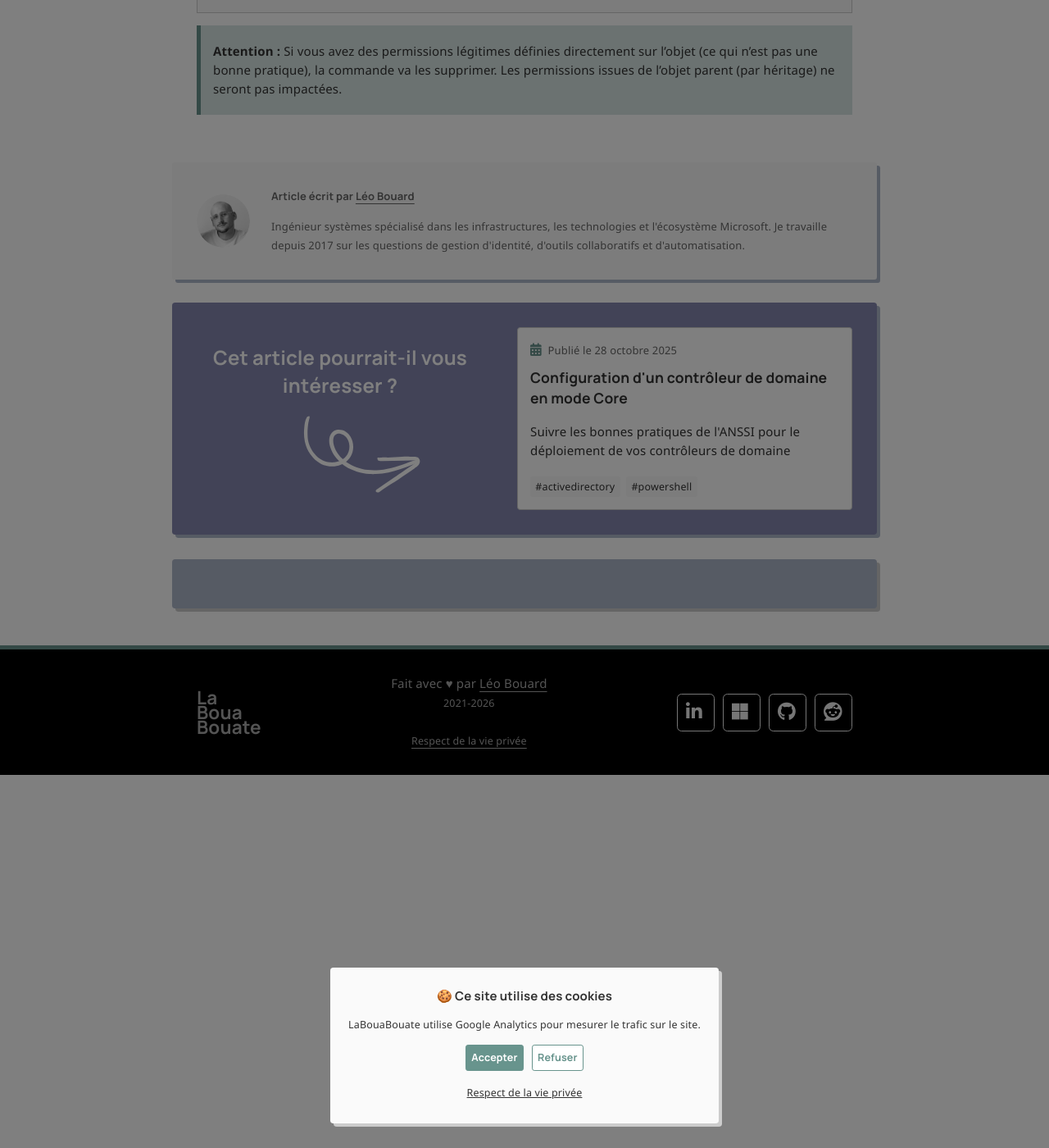
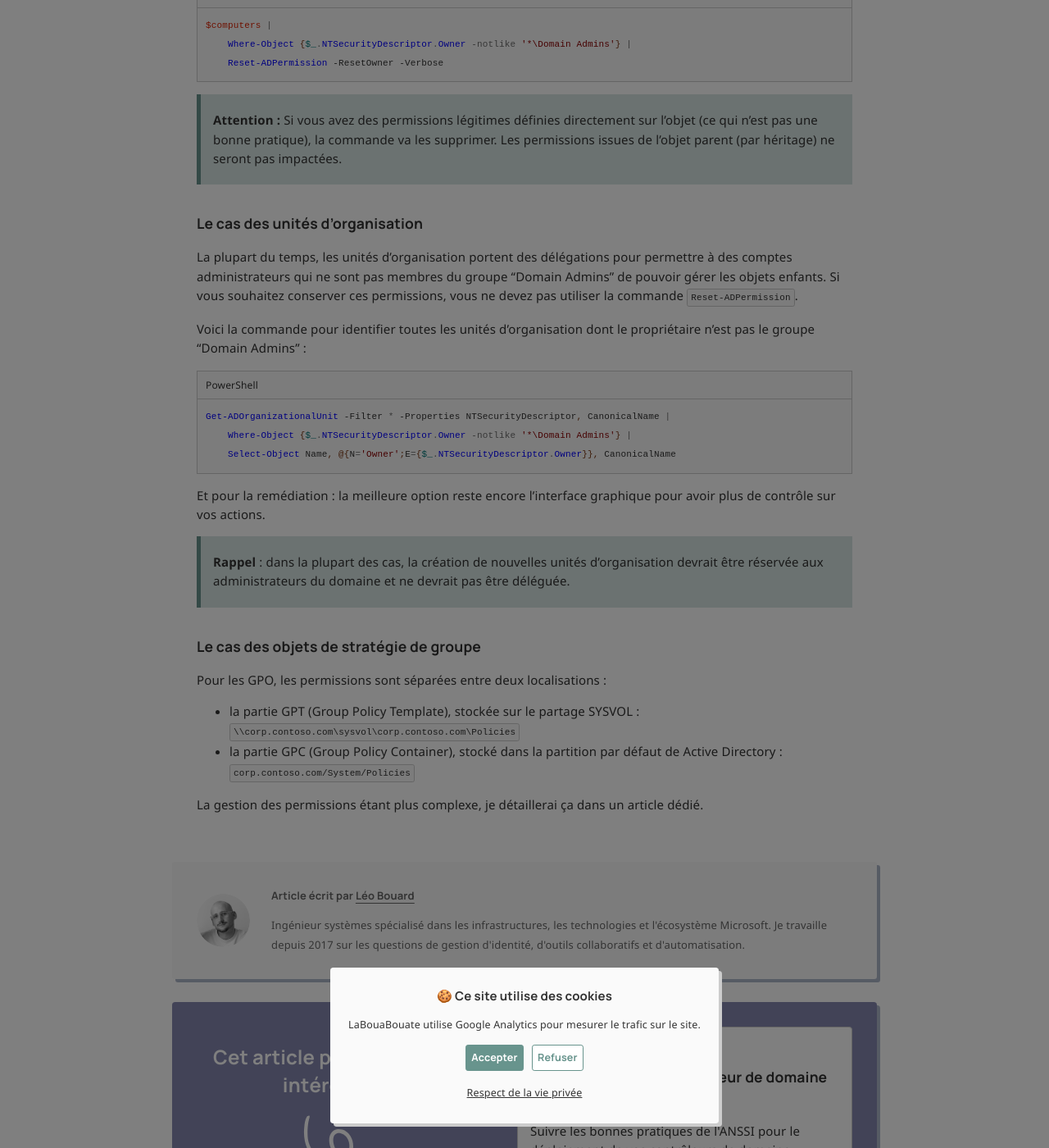
Before and after one commit to leobouard/leobouard.github.io, a Jekyll site: the page built from _posts/2026/2026-01-22-reset-owner.md, in a window 1280 px wide and 1400 px high, scrolled down 2594 px. Shown: the whole window at 82% size. Built offline with Jekyll 4.4.1, drawn with Linux system fonts in a browser that asks for light colours; nearby versions of some CDN libraries; some web fonts are replaced; comment, search, counter and statistics services are not loaded; some of the changed text lies outside the part shown.

Commit message:
Update 2026-01-22-reset-owner.md

````diff
--- a/_posts/2026/2026-01-22-reset-owner.md
+++ b/_posts/2026/2026-01-22-reset-owner.md
@@ -9,13 +9,13 @@ listed: true
 
 Dans Active Directory, si le créateur d'un objet n'est pas membre du groupe "Domain Admins", le propriétaire de l'objet restera celui qui l'a créé. Par exemple, si le compte "T2 - John Smith" ajoute l'ordinateur "VFX751" dans le domaine, il restera le propriétaire de l'objet Active Directory.
 
-Être propriétaire d'un objet dans Active Directory donne la permission de modifier les permissions appliquées à celui-ci.
+Être propriétaire d'un objet dans Active Directory donne la possibilité de modifier les permissions appliquées à celui-ci.
 
 La plupart du temps ce n'est pas grave, puisque si un compte a pu créer un objet, il n'y a rien de dangereux au fait qu'il en soit administrateur. Mais si jamais l'objet créé gagne en privilèges ou que le créateur de l'objet perd en privilèges, **l'autorisation va persister** (et c'est là que ça devient problématique).
 
 ### Recommandation de l'ANSSI
 
-Dans ORADAD, il existe la vulnérabilité `vuln3_owner` qui indique la présence de propriétaires non-standard (à comprendre : autre que le groupe "Domain Admins") sur des objets Active Directory qui ont été créés il y a plus d'une semaine.
+Dans ORADAD, il existe la vulnérabilité [vuln3_owner](https://www.cert.ssi.gouv.fr/uploads/ad_checklist.html#vuln_owner) qui indique la présence de propriétaires non-standard (à comprendre : autre que le groupe "Domain Admins") sur des objets Active Directory qui ont été créés il y a plus d'une semaine.
 
 Pour résoudre la vulnérabilité : il suffit de définir le groupe "Domain Admins" en tant que propriétaire de l'objet et réinitialiser ses permissions.
 
@@ -29,7 +29,10 @@ Toutes les commandes ci-dessous concernent les ordinateurs, mais vous pouvez fac
 
 - Les groupes avec la commande `Get-ADGroup`
 - Les utilisateurs avec la commande `Get-ADUser`
+- Les comptes de service managés avec la commande `Get-ADServiceAccount`
 - Certains types d'objets spécifiques avec la commande `Get-ADObject` et le filtre `{objectClass -eq 'yourclass'}`
+
+Contrairement aux objets cités plus haut, il y a quelques spécificités pour les unités d'organisation et les objets de stratégie de groupe qui doivent être prises en compte.
 
 ### Audit des propriétaires
 
@@ -53,7 +56,7 @@ $computers | Where-Object {$_.NTSecurityDescriptor.Owner -eq $owner} |
     Format-Table Name, Created, CanonicalName
 ```
 
-Sinon, sur des plus petits environnements vous pouvez utiliser cette commande pour afficher tous les propriétaires et les objets associés :
+Sinon, sur des plus petits environnements, vous pouvez utiliser cette commande pour afficher tous les propriétaires et les objets associés :
 
 ```powershell
 $computers | Where-Object {$_.NTSecurityDescriptor.Owner -notlike '*\Domain Admins'} |
@@ -75,3 +78,28 @@ $computers |
 ```
 
 > **Attention :** Si vous avez des permissions légitimes définies directement sur l'objet (ce qui n'est pas une bonne pratique), la commande va les supprimer. Les permissions issues de l'objet parent (par héritage) ne seront pas impactées.
+
+### Le cas des unités d'organisation
+
+La plupart du temps, les unités d'organisation portent des délégations pour permettre à des comptes administrateurs qui ne sont pas membres du groupe "Domain Admins" de pouvoir gérer les objets enfants. Si vous souhaitez conserver ces permissions, vous ne devez pas utiliser la commande `Reset-ADPermission`.
+
+Voici la commande pour identifier toutes les unités d'organisation dont le propriétaire n'est pas le groupe "Domain Admins" :
+
+```powershell
+Get-ADOrganizationalUnit -Filter * -Properties NTSecurityDescriptor, CanonicalName |
+    Where-Object {$_.NTSecurityDescriptor.Owner -notlike '*\Domain Admins'} |
+    Select-Object Name, @{N='Owner';E={$_.NTSecurityDescriptor.Owner}}, CanonicalName
+```
+
+Et pour la remédiation : la meilleure option reste encore l'interface graphique pour avoir plus de contrôle sur vos actions.
+
+> **Rappel** : dans la plupart des cas, la création de nouvelles unités d'organisation devrait être réservée aux administrateurs du domaine et ne devrait pas être déléguée.
+
+### Le cas des objets de stratégie de groupe
+
+Pour les GPO, les permissions sont séparées entre deux localisations :
+
+- la partie GPT (Group Policy Template), stockée sur le partage SYSVOL : `\\corp.contoso.com\sysvol\corp.contoso.com\Policies`
+- la partie GPC (Group Policy Container), stocké dans la partition par défaut de Active Directory : `corp.contoso.com/System/Policies`
+
+La gestion des permissions étant plus complexe, je détaillerai ça dans un article dédié.
````
Also changed, not shown: other parts of _posts/2026/2026-01-22-reset-owner.md (+1 -1 lines).
